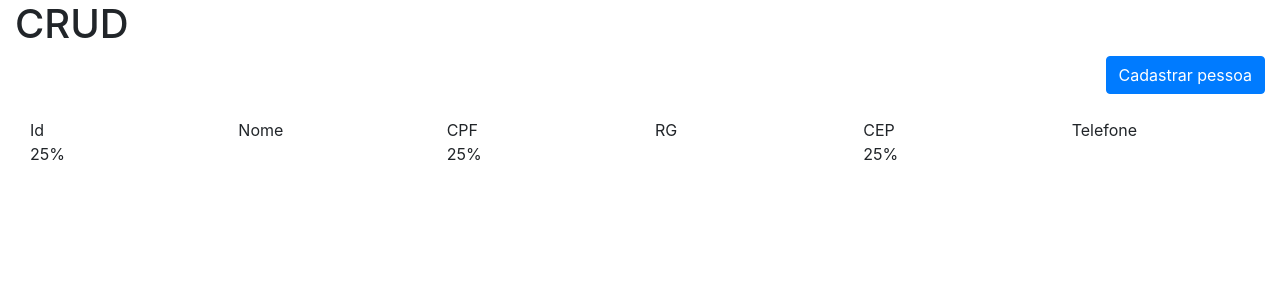
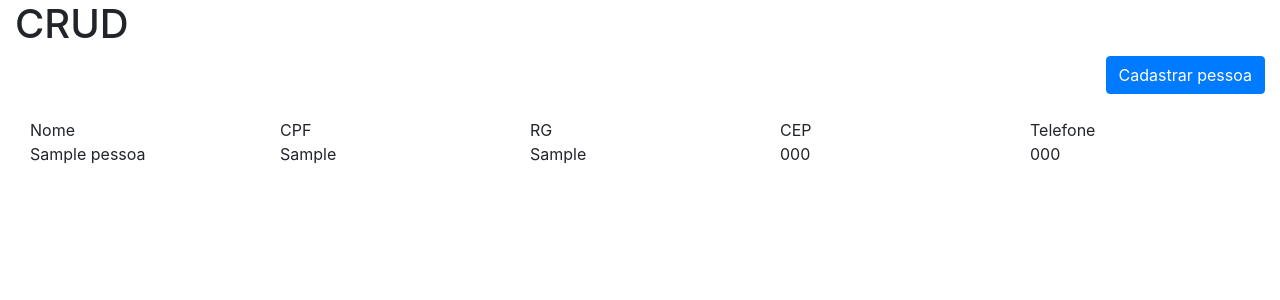
Before and after one commit to nicollaslopes/crud-php, a PHP site: page /view/painel.php in a window 1280 px wide. Shown: the top 300 px of the page. Run offline with PHP 8.4, Linux system fonts and the light colour scheme; tables that the repository leaves empty hold one stand-in row (values such as "Sample post").

Commit message:
feito o painel de listagem de pessoas

```diff
--- a/controller/pessoa.php
+++ b/controller/pessoa.php
@@ -63,9 +63,40 @@ class Pessoa {
 
     }
 
+    public static function listarPessoa(): array {
+
+        $pdo = Db::conecta();
+
+        $stmt = $pdo->prepare("SELECT
+                                    p.nome,
+                                    p.cpf,
+                                    p.rg,
+                                    e.cep,
+                                    tel.telefone
+                                FROM
+                                    pessoas p,
+                                    enderecos e,
+                                    estados es,
+                                    telefones tel
+                                WHERE
+                                    p.endereco_id = e.id
+                                AND
+                                    e.estado_id = es.id
+                                AND
+                                    tel.pessoa_id = p.id");
+
+        $stmt->execute();
+
+        $dadosPessoa = $stmt->fetchAll();
+
+        return $dadosPessoa;
+    }
+
 }
 
-Pessoa::cadastrarPessoa();
-header('Location: ../view/painel.php');
+if(isset($_POST['cadastrarPessoa'])) {
+    Pessoa::cadastrarPessoa();
+    header('Location: ../view/painel.php');
+}
 
 ?>
--- a/view/cadastroPessoa.html
+++ b/view/cadastroPessoa.html
@@ -107,6 +107,7 @@
                     </div>
 
                     <button type="submit" id="cadastrar" name="cadastrar" class="btn btn-light btn-lg" data-mdb-ripple-color="dark">Cadastrar</button>
+                    <input type="hidden" name="cadastrarPessoa">
 
                     </div>
                 </div>
--- a/view/painel.php
+++ b/view/painel.php
@@ -1,3 +1,11 @@
+<?php
+
+    require_once('../controller/pessoa.php');
+
+    $dadosPessoa = Pessoa::listarPessoa();
+
+?>
+
 <!DOCTYPE html>
 <html lang="en">
 <head>
@@ -14,7 +22,7 @@
 <div class="container-fluid">
 
   <h1>CRUD</h1>
-  <form action="cadastroPessoa.php">
+  <form action="cadastroPessoa.html">
     <div class="row">
           <div class="col-12"><input type="submit" class="btn float-right btn-primary" value="Cadastrar pessoa"></div>
       </div>
@@ -24,16 +32,25 @@
   <div class="container-fluid">
 
     <div class="row">
-      <div class="col">Id</div>
+      <!-- <div class="col">Id</div> -->
       <div class="col">Nome</div>
       <div class="col">CPF</div>
       <div class="col">RG</div>
       <div class="col">CEP</div>
       <div class="col">Telefone</div>
       <div class="w-100"></div>
-      <div class="col">25%</div>
-      <div class="col">25%</div>
-      <div class="col">25%</div>
+
+      <?php
+        foreach($dadosPessoa as $dadoPessoa) {
+            echo "<div class='col'>" . $dadoPessoa['nome'] . "</div>";
+            echo "<div class='col'>" . $dadoPessoa['cpf'] . "</div>";
+            echo "<div class='col'>" . $dadoPessoa['rg'] . "</div>";
+            echo "<div class='col'>" . $dadoPessoa['cep'] . "</div>";
+            echo "<div class='col'>" . $dadoPessoa['telefone'] . "</div>";
+            echo "<div class='w-100'></div>";
+        }
+      ?>
+
     </div>
   </div>
 </div>
```
